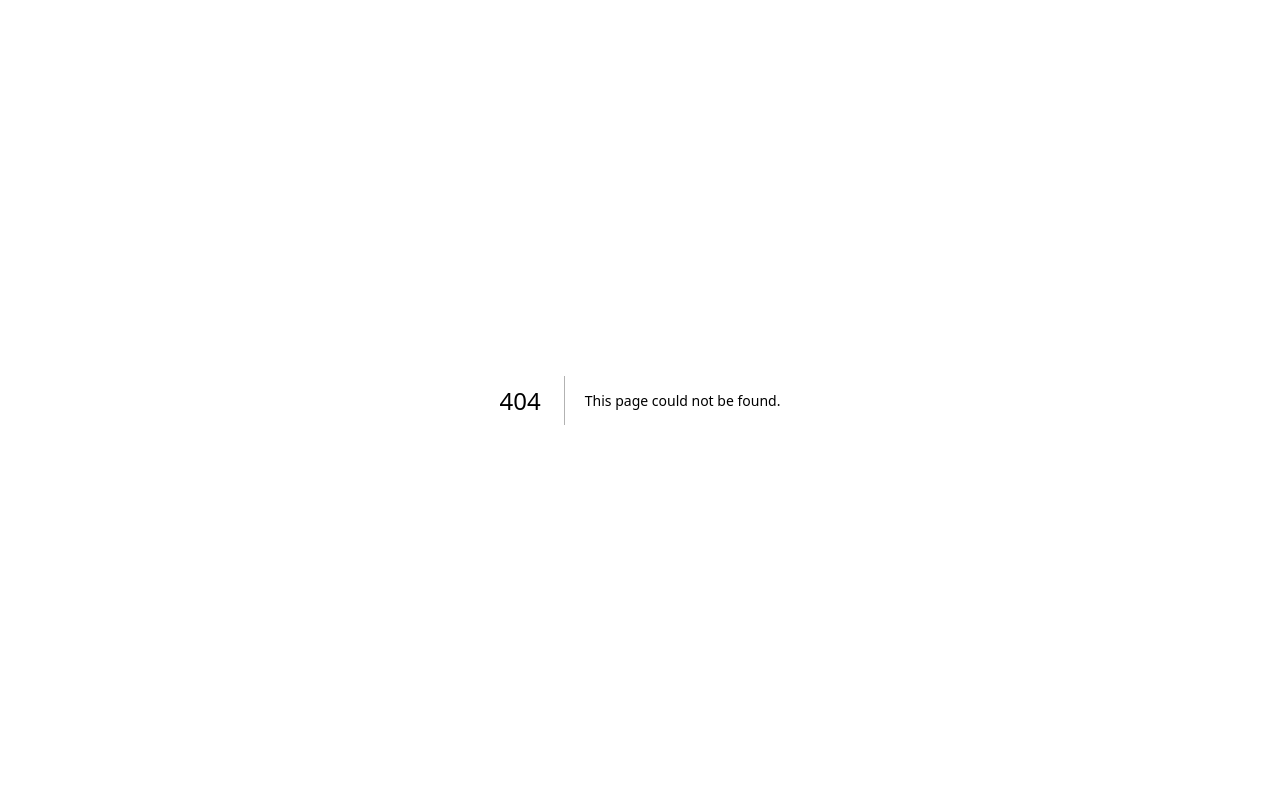
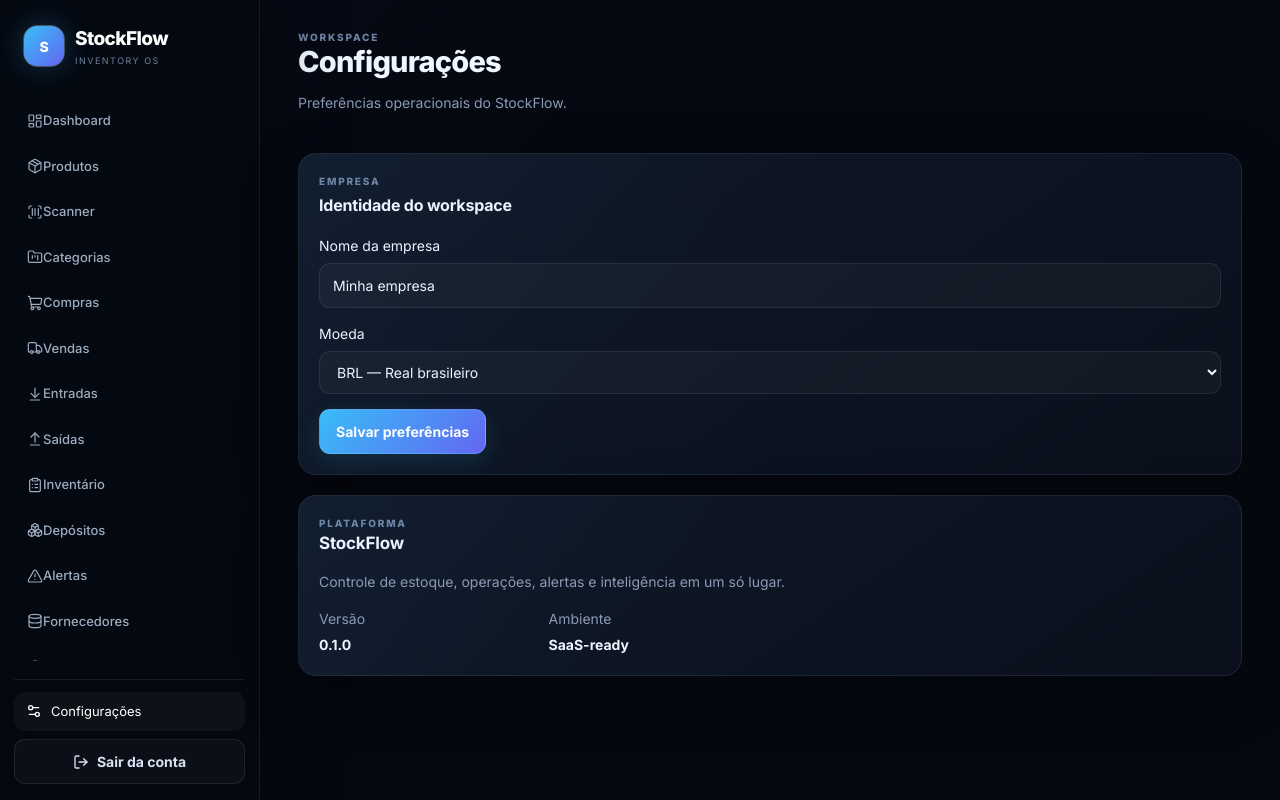
Before and after one commit to atomic-cod/stockflow, a Next.js app: page /configuracoes in a window 1280 px wide. Before the commit this address had no page. Built offline with nearby package versions, Linux system fonts and the light colour scheme.

Commit message:
feat: add workspace settings screen

```diff
--- /dev/null
+++ b/src/app/configuracoes/page.tsx
@@ -0,0 +1,10 @@
+"use client";
+import { useState } from "react";
+import { Sidebar } from "@/components/sidebar";
+export default function Configuracoes(){
+ const [company,setCompany]=useState("Minha empresa"),[currency,setCurrency]=useState("BRL"),[saved,setSaved]=useState(false);
+ return <div className="shell"><Sidebar/><main className="main"><div className="topbar"><div><div className="eyebrow">WORKSPACE</div><h1 className="title">Configurações</h1><p className="muted">Preferências operacionais do StockFlow.</p></div></div>
+ <section className="card section"><div className="panel-head"><div><div className="eyebrow">EMPRESA</div><h2>Identidade do workspace</h2></div></div><label>Nome da empresa<input className="input" value={company} onChange={e=>setCompany(e.target.value)}/></label><label>Moeda<select className="input" value={currency} onChange={e=>setCurrency(e.target.value)}><option value="BRL">BRL — Real brasileiro</option><option value="USD">USD — Dólar americano</option><option value="EUR">EUR — Euro</option></select></label><button className="btn" onClick={()=>setSaved(true)}>Salvar preferências</button>{saved&&<p className="muted">Preferências preparadas para persistência no workspace.</p>}</section>
+ <section className="card section"><div className="eyebrow">PLATAFORMA</div><h2>StockFlow</h2><p className="muted">Controle de estoque, operações, alertas e inteligência em um só lugar.</p><div className="grid" style={{marginTop:16}}><div><span className="muted">Versão</span><strong style={{display:"block",marginTop:5}}>0.1.0</strong></div><div><span className="muted">Ambiente</span><strong style={{display:"block",marginTop:5}}>SaaS-ready</strong></div></div></section>
+ </main></div>;
+}
```
